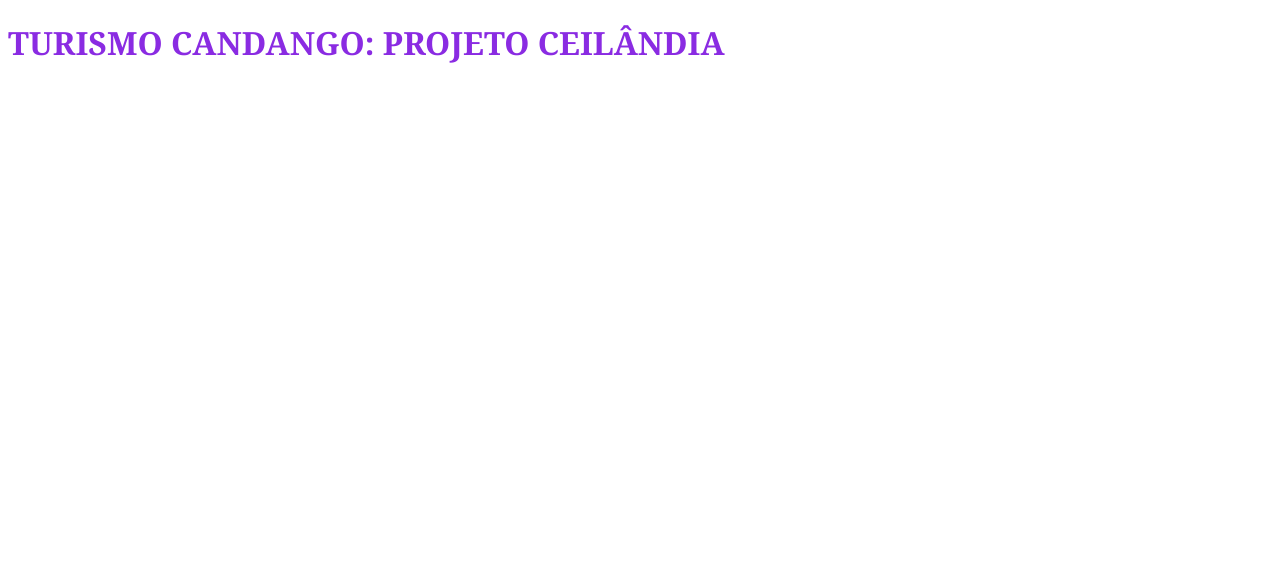
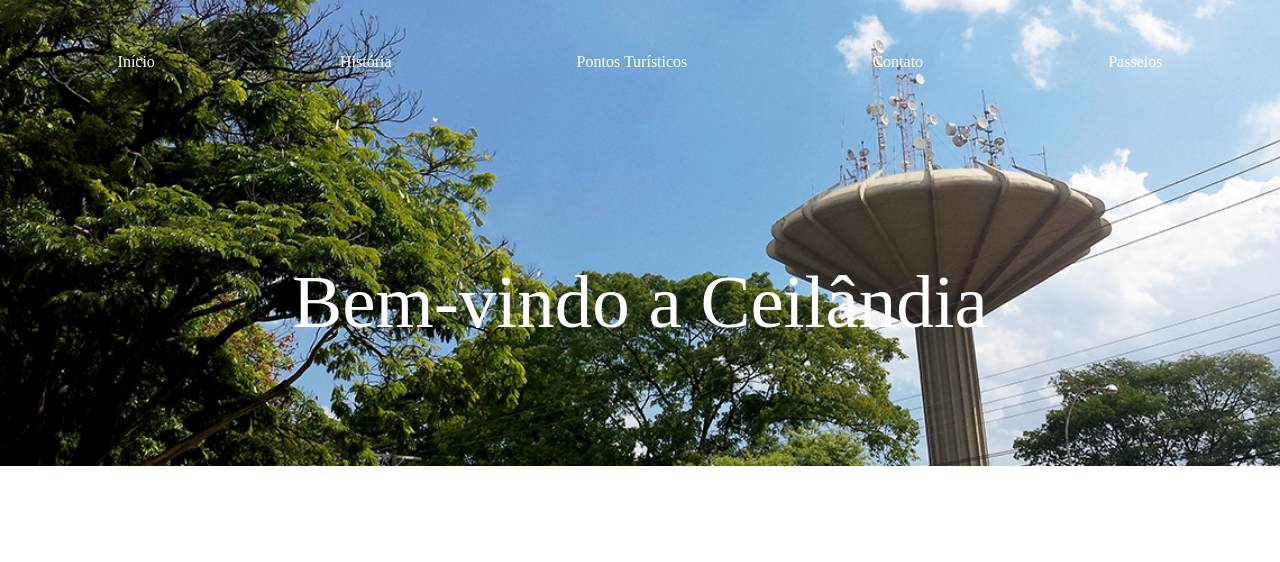
Before and after one commit to Sirgudson/projetoceilandia, a PHP site: page /VIEW/index.php in a window 1280 px wide. Shown: the top 562 px of the page. Run offline with PHP 8.4, Linux system fonts and the light colour scheme.

Commit message:
Home no Desktop - Primeira dobra

```diff
--- a/CSS/style.css
+++ b/CSS/style.css
@@ -1,4 +1,30 @@
-h1{
-    font-family: Georgia, 'Times New Roman', Times, serif;
-    color: blueviolet;
+.titulo{
+    font-family: 'Raleway';
+    color: #FFFFFF;
+    display: flex;
+    justify-content: center;
+    align-items: center;
+    height: 456px;
+    font-weight: 400;
+    font-size: 75px;
 }
+
+.flex-container{
+    display: flex;
+    justify-content: space-around;
+    flex-wrap: wrap;
+}
+
+body{
+    background-image: url(../ASSETS/IMAGES/background.jpeg);
+    background-repeat: no-repeat;
+    background-size: 100%;
+    padding: 25px;
+}
+
+.flex-container > div > a {
+    font-family: 'Raleway';
+    font-style: normal;
+    color: #FFFFFF;
+    text-decoration: none;
+}
--- a/VIEW/index.php
+++ b/VIEW/index.php
@@ -1,13 +1,25 @@
 <!DOCTYPE html>
 <html lang="PT_br">
+
 <head>
     <meta charset="UTF-8">
     <meta http-equiv="X-UA-Compatible" content="IE=edge">
     <meta name="viewport" content="width=device-width, initial-scale=1.0">
     <link rel="stylesheet" href="/CSS/style.css">
+    <link rel="stylesheet" href="/LIB/bootstrap/css/bootstrap.min.css">
     <title>Projeto Ceilândia</title>
 </head>
+
 <body>
-    <h1>TURISMO CANDANGO: PROJETO CEILÂNDIA</h1>
+    <div class="flex-container mt-4">
+        <div><a href="#">Início</a></div>
+        <div><a href="#">História</a></div>
+        <div><a href="#">Pontos Turísticos</a></div>
+        <div><a href="#">Contato</a></div>
+        <div><a href="#">Passeios</a></div>
+    </div>
+
+    <h1 class="titulo">Bem-vindo a Ceilândia</h1>
 </body>
+
 </html>
```
Also changed, not shown: ASSETS/IMAGES/background.jpeg (added), 1 other file.
